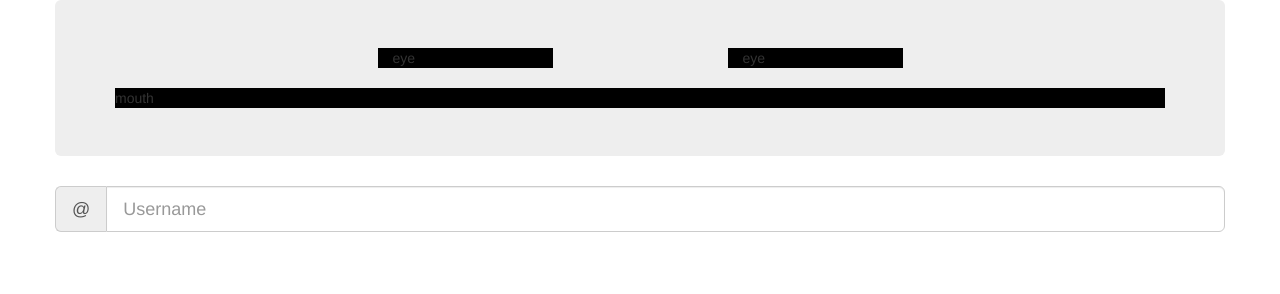
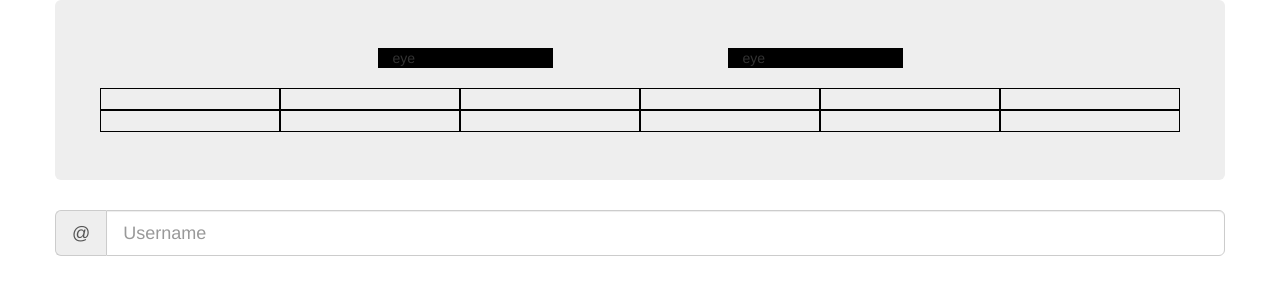
Before and after one commit to GaryKertis/gordon, a website: page index.html in a window 1280 px wide. Drawn offline with nearby package versions, Linux system fonts and the light colour scheme; some packages are replaced by stand-ins of ours.

Commit message:
Add mouth divs.

```diff
--- /dev/null
+++ b/app/mouth/mouth.directive.html
@@ -0,0 +1,32 @@
+<div id='{{isolatedSentence}}'>
+	<div class="row">
+		<div class="col-xs-2 col-sm-2 col-md-2 col-lg-2 tooth">
+		&nbsp;
+		</div>
+		<div class="col-xs-2 col-sm-2 col-md-2 col-lg-2 tooth">
+		&nbsp;
+		</div>
+		<div class="col-xs-2 col-sm-2 col-md-2 col-lg-2 tooth">
+		&nbsp;</div>
+		<div class="col-xs-2 col-sm-2 col-md-2 col-lg-2 tooth">
+		&nbsp;</div>
+		<div class="col-xs-2 col-sm-2 col-md-2 col-lg-2 tooth">
+		&nbsp;</div>
+		<div class="col-xs-2 col-sm-2 col-md-2 col-lg-2 tooth">
+		&nbsp;</div>
+	</div>
+	<div class="row">
+		<div class="col-xs-2 col-sm-2 col-md-2 col-lg-2 tooth">
+		&nbsp;</div>
+		<div class="col-xs-2 col-sm-2 col-md-2 col-lg-2 tooth">
+		&nbsp;</div>
+		<div class="col-xs-2 col-sm-2 col-md-2 col-lg-2 tooth">
+		&nbsp;</div>
+		<div class="col-xs-2 col-sm-2 col-md-2 col-lg-2 tooth">
+		&nbsp;</div>
+		<div class="col-xs-2 col-sm-2 col-md-2 col-lg-2 tooth">
+		&nbsp;</div>
+		<div class="col-xs-2 col-sm-2 col-md-2 col-lg-2 tooth">
+		&nbsp;</div>
+	</div>
+</div>
--- a/app/mouth/mouth.directive.js
+++ b/app/mouth/mouth.directive.js
@@ -6,6 +6,6 @@ angular.module('gordonApp.face').directive("mouth", function() {
     		isolatedSentence: '=sentence'
     	},
         restrict: "E",
-        template: "<div id='{{isolatedSentence}}'>mouth</div>",
+        templateUrl: "app/mouth/mouth.directive.html",
     }
 });
--- a/styles/gordon.css
+++ b/styles/gordon.css
@@ -3,5 +3,8 @@
 }
 
 .mouth {
-	background-color: black;
 }
+
+.tooth {
+	border: 1px solid black;
+}
```
